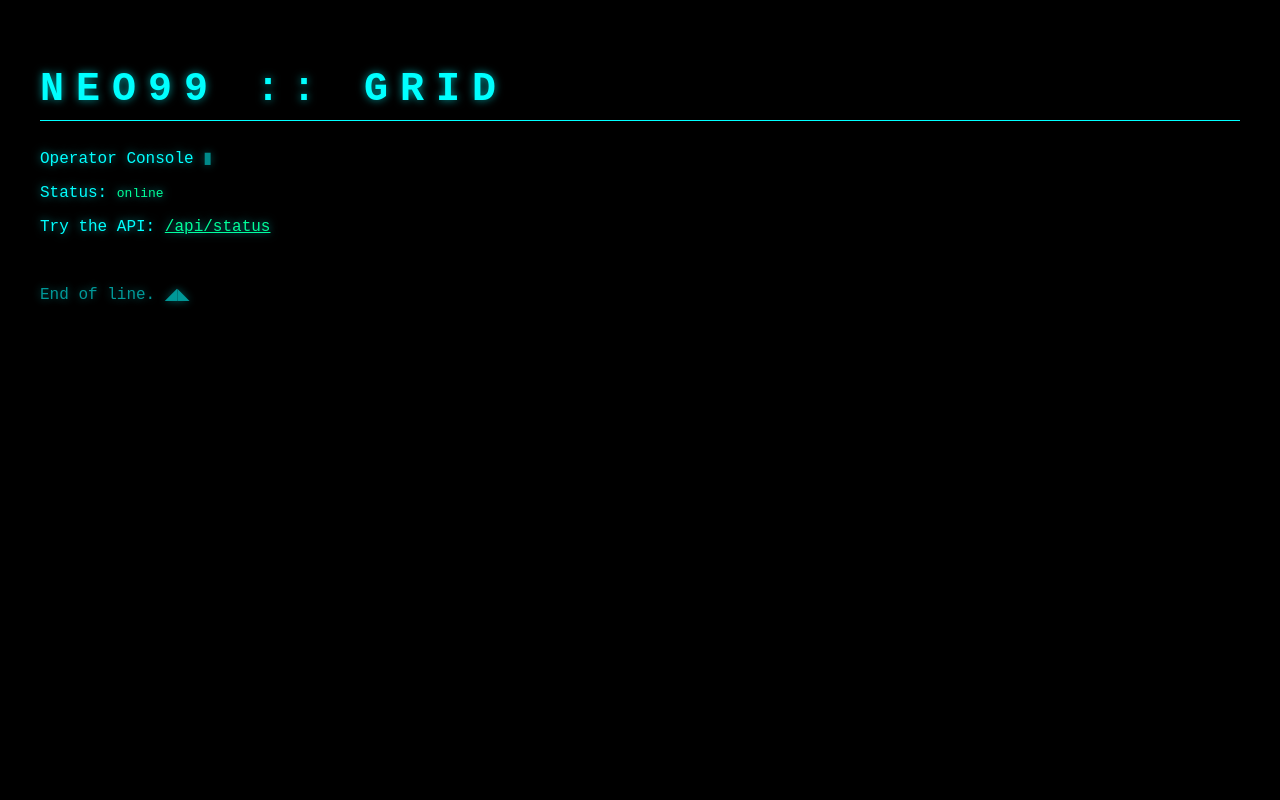
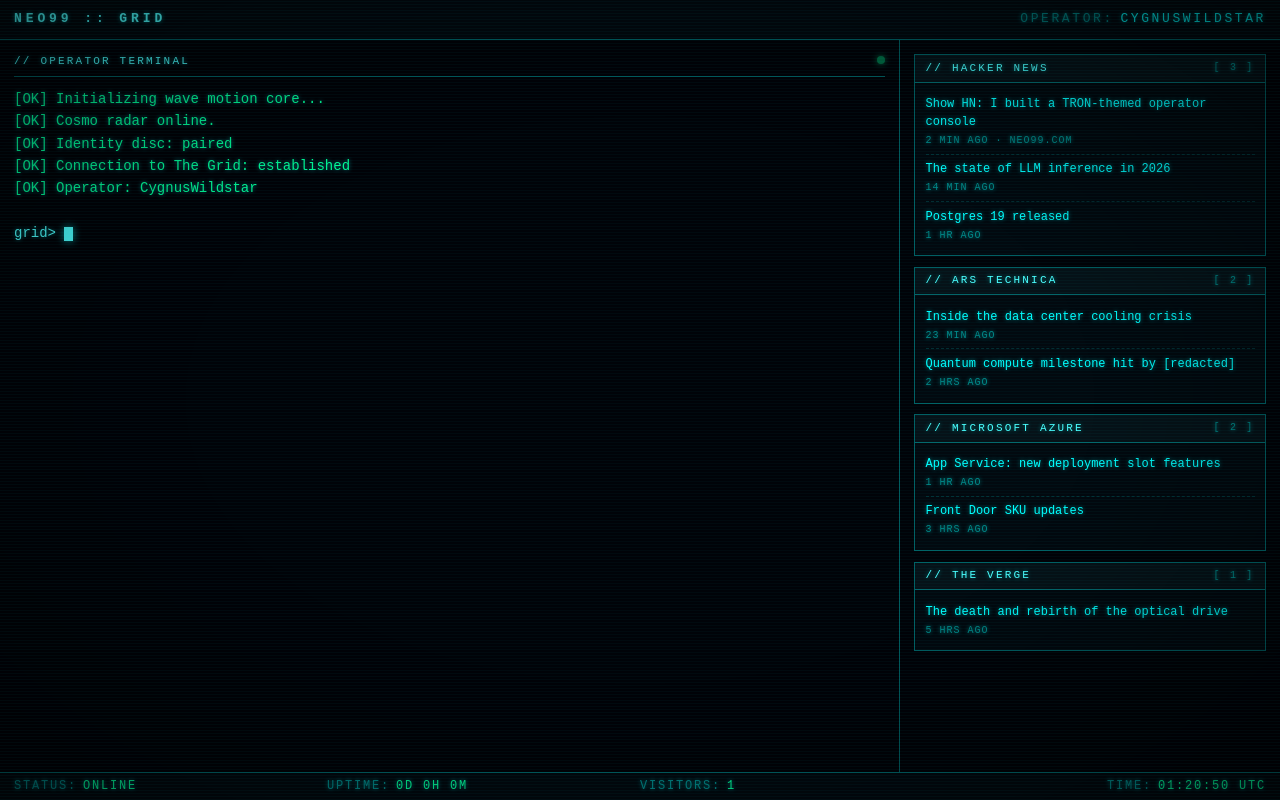
Before and after one commit to CygnusWildstar/neo99-grid, a website: page public/index.html in a window 1280 px wide. Drawn offline with Linux system fonts and the light colour scheme.

Commit message:
feat(ui): cyberpunk console layout shell (Pass 1)
- public/css/grid.css: CSS variable design tokens, TRON cyan palette
- Two-column grid: terminal pane (left) + feed pane (right)
- Top status bar with NEO99 branding and operator callsign
- Bottom status bar with live clock and uptime
- Scanline overlay + vignette for CRT aesthetic
- Pulsing status indicator, blinking cursor, glow effects
- Sequential boot-in animation for placeholder text
- Placeholder feed cards: HN / Ars / Azure / The Verge
- public/js/clock.js: live UTC clock + uptime ticker

Terminal pane currently shows static boot text + cursor.
Pass 2 will replace this with a real xterm.js terminal.

```diff
--- /dev/null
+++ b/public/css/grid.css
@@ -0,0 +1,329 @@
+/* ==========================================================
+   NEO99 :: GRID — Cyberpunk Operator Console
+   Pass 1: Layout shell + TRON Legacy aesthetic
+   Operator: CygnusWildstar
+   ========================================================== */
+
+/* ---- Design tokens ---- */
+:root {
+    /* Palette — TRON Legacy cyan */
+    --cyan:           #00ffff;
+    --cyan-bright:    #4dffff;
+    --cyan-dim:       #008888;
+    --cyan-deep:      #003333;
+    --green:          #00ff99;
+    --amber:          #ffaa00;        /* reserved for warnings */
+    --red:            #ff3355;        /* reserved for errors */
+
+    --bg-base:        #000308;        /* almost-black with a hint of blue */
+    --bg-panel:       #02090f;
+    --bg-panel-hi:    #061218;
+
+    --border:         rgba(0, 255, 255, 0.35);
+    --border-bright:  rgba(0, 255, 255, 0.7);
+
+    --glow-sm:        0 0 4px rgba(0, 255, 255, 0.5);
+    --glow-md:        0 0 8px rgba(0, 255, 255, 0.6);
+    --glow-lg:        0 0 16px rgba(0, 255, 255, 0.5);
+
+    /* Typography */
+    --font-mono:      'Courier New', 'Consolas', 'Monaco', monospace;
+    --font-display:   'Courier New', 'Consolas', 'Monaco', monospace;
+}
+
+/* ---- Reset / base ---- */
+*, *::before, *::after {
+    box-sizing: border-box;
+    margin: 0;
+    padding: 0;
+}
+
+html, body {
+    height: 100%;
+    overflow: hidden;
+    background: var(--bg-base);
+    color: var(--cyan);
+    font-family: var(--font-mono);
+    font-size: 14px;
+    line-height: 1.4;
+    text-shadow: var(--glow-sm);
+    -webkit-font-smoothing: antialiased;
+}
+
+/* ---- Scanline overlay (subtle CRT effect) ---- */
+body::before {
+    content: '';
+    position: fixed;
+    inset: 0;
+    background: repeating-linear-gradient(
+        0deg,
+        rgba(0, 255, 255, 0.03) 0px,
+        rgba(0, 255, 255, 0.03) 1px,
+        transparent 1px,
+        transparent 3px
+    );
+    pointer-events: none;
+    z-index: 9999;
+}
+
+/* ---- Vignette (darken edges) ---- */
+body::after {
+    content: '';
+    position: fixed;
+    inset: 0;
+    background: radial-gradient(
+        ellipse at center,
+        transparent 50%,
+        rgba(0, 0, 0, 0.5) 100%
+    );
+    pointer-events: none;
+    z-index: 9998;
+}
+
+/* ==========================================================
+   LAYOUT
+   ========================================================== */
+
+.grid-shell {
+    display: grid;
+    grid-template-rows: 40px 1fr 28px;
+    grid-template-columns: 1fr;
+    height: 100vh;
+    width: 100vw;
+}
+
+/* ---- Top status bar ---- */
+.bar-top {
+    display: grid;
+    grid-template-columns: 1fr auto;
+    align-items: center;
+    padding: 0 1rem;
+    border-bottom: 1px solid var(--border);
+    background: var(--bg-panel);
+    text-transform: uppercase;
+    letter-spacing: 0.2em;
+    font-size: 13px;
+}
+
+.bar-top .brand {
+    color: var(--cyan-bright);
+    font-weight: bold;
+    letter-spacing: 0.3em;
+}
+
+.bar-top .operator {
+    color: var(--cyan);
+    opacity: 0.85;
+}
+
+.bar-top .operator .label {
+    color: var(--cyan-dim);
+    margin-right: 0.5em;
+}
+
+/* ---- Bottom status bar ---- */
+.bar-bottom {
+    display: grid;
+    grid-template-columns: repeat(4, 1fr);
+    align-items: center;
+    padding: 0 1rem;
+    border-top: 1px solid var(--border);
+    background: var(--bg-panel);
+    font-size: 12px;
+    letter-spacing: 0.15em;
+    text-transform: uppercase;
+}
+
+.bar-bottom .stat {
+    color: var(--cyan);
+}
+
+.bar-bottom .stat .label {
+    color: var(--cyan-dim);
+    margin-right: 0.5em;
+}
+
+.bar-bottom .stat .value {
+    color: var(--green);
+}
+
+/* ---- Main content area ---- */
+.main {
+    display: grid;
+    grid-template-columns: 1fr 380px;
+    gap: 1px;
+    background: var(--border);          /* the gap shows as a cyan seam */
+    overflow: hidden;
+}
+
+/* ---- Terminal pane (left) ---- */
+.terminal-pane {
+    background: var(--bg-base);
+    padding: 1rem;
+    overflow: hidden;
+    position: relative;
+}
+
+.pane-header {
+    display: flex;
+    align-items: center;
+    justify-content: space-between;
+    padding-bottom: 0.5rem;
+    margin-bottom: 0.75rem;
+    border-bottom: 1px solid var(--border);
+    text-transform: uppercase;
+    letter-spacing: 0.2em;
+    font-size: 11px;
+    color: var(--cyan-dim);
+}
+
+.pane-header .title {
+    color: var(--cyan-bright);
+}
+
+.pane-header .indicator {
+    display: inline-block;
+    width: 8px;
+    height: 8px;
+    border-radius: 50%;
+    background: var(--green);
+    box-shadow: 0 0 6px var(--green);
+    animation: pulse 2s ease-in-out infinite;
+}
+
+@keyframes pulse {
+    0%, 100% { opacity: 1; }
+    50%      { opacity: 0.4; }
+}
+
+/* ---- Terminal placeholder (Pass 2 will replace this with xterm.js) ---- */
+.terminal-placeholder {
+    font-family: var(--font-mono);
+    color: var(--green);
+    line-height: 1.6;
+}
+
+.terminal-placeholder .prompt {
+    color: var(--cyan-bright);
+}
+
+.terminal-placeholder .cursor {
+    display: inline-block;
+    width: 0.6em;
+    height: 1em;
+    background: var(--cyan-bright);
+    vertical-align: text-bottom;
+    animation: blink 1s steps(1) infinite;
+    box-shadow: var(--glow-md);
+}
+
+@keyframes blink {
+    50% { opacity: 0; }
+}
+
+/* ---- Feed pane (right) ---- */
+.feed-pane {
+    background: var(--bg-base);
+    padding: 1rem;
+    overflow-y: auto;
+    display: flex;
+    flex-direction: column;
+    gap: 0.75rem;
+}
+
+.feed-card {
+    border: 1px solid var(--border);
+    background: var(--bg-panel);
+    overflow: hidden;
+}
+
+.feed-card .card-header {
+    padding: 0.4rem 0.75rem;
+    background: var(--bg-panel-hi);
+    border-bottom: 1px solid var(--border);
+    text-transform: uppercase;
+    letter-spacing: 0.2em;
+    font-size: 11px;
+    color: var(--cyan-bright);
+    display: flex;
+    align-items: center;
+    justify-content: space-between;
+}
+
+.feed-card .card-header .source {
+    color: var(--cyan-bright);
+}
+
+.feed-card .card-header .count {
+    color: var(--cyan-dim);
+    font-size: 10px;
+}
+
+.feed-card .card-body {
+    padding: 0.5rem 0.75rem;
+    font-size: 12px;
+    line-height: 1.5;
+}
+
+.feed-item {
+    padding: 0.4rem 0;
+    border-bottom: 1px dashed rgba(0, 255, 255, 0.15);
+    color: var(--cyan);
+    cursor: pointer;
+    transition: color 150ms ease, text-shadow 150ms ease;
+}
+
+.feed-item:last-child {
+    border-bottom: none;
+}
+
+.feed-item:hover {
+    color: var(--cyan-bright);
+    text-shadow: var(--glow-md);
+}
+
+.feed-item .meta {
+    display: block;
+    margin-top: 2px;
+    font-size: 10px;
+    color: var(--cyan-dim);
+    text-transform: uppercase;
+    letter-spacing: 0.1em;
+}
+
+/* ---- Scrollbar styling ---- */
+.feed-pane::-webkit-scrollbar {
+    width: 8px;
+}
+
+.feed-pane::-webkit-scrollbar-track {
+    background: var(--bg-base);
+}
+
+.feed-pane::-webkit-scrollbar-thumb {
+    background: var(--cyan-deep);
+    border-radius: 0;
+}
+
+.feed-pane::-webkit-scrollbar-thumb:hover {
+    background: var(--cyan-dim);
+}
+
+/* ---- Boot text effect for placeholder lines ---- */
+.boot-line {
+    opacity: 0;
+    animation: boot-in 200ms ease-out forwards;
+}
+
+.boot-line:nth-child(1) { animation-delay: 100ms; }
+.boot-line:nth-child(2) { animation-delay: 400ms; }
+.boot-line:nth-child(3) { animation-delay: 700ms; }
+.boot-line:nth-child(4) { animation-delay: 1000ms; }
+.boot-line:nth-child(5) { animation-delay: 1300ms; }
+.boot-line:nth-child(6) { animation-delay: 1600ms; }
+.boot-line:nth-child(7) { animation-delay: 1900ms; }
+
+@keyframes boot-in {
+    from { opacity: 0; transform: translateY(2px); }
+    to   { opacity: 1; transform: translateY(0); }
+}
--- a/public/index.html
+++ b/public/index.html
@@ -4,36 +4,142 @@
     <meta charset="UTF-8">
     <meta name="viewport" content="width=device-width, initial-scale=1.0">
     <title>NEO99 :: GRID</title>
-    <style>
-        body {
-            background: #000;
-            color: #00ffff;
-            font-family: 'Courier New', monospace;
-            padding: 2rem;
-            text-shadow: 0 0 8px rgba(0, 255, 255, 0.6);
-        }
-        h1 {
-            font-size: 2.5rem;
-            letter-spacing: 0.3em;
-            border-bottom: 1px solid #00ffff;
-            padding-bottom: 0.5rem;
-        }
-        .blink {
-            animation: blink 1.2s infinite;
-        }
-        @keyframes blink {
-            50% { opacity: 0.2; }
-        }
-        code {
-            color: #00ff99;
-        }
-    </style>
+    <link rel="stylesheet" href="/css/grid.css">
 </head>
 <body>
-    <h1>NEO99 :: GRID</h1>
-    <p>Operator Console <span class="blink">▮</span></p>
-    <p>Status: <code>online</code></p>
-    <p>Try the API: <a href="/api/status" style="color: #00ff99;">/api/status</a></p>
-    <p style="margin-top: 3rem; opacity: 0.6;">End of line. ◢◣</p>
+    <div class="grid-shell">
+
+        <!-- ============================================ -->
+        <!-- TOP STATUS BAR                                -->
+        <!-- ============================================ -->
+        <header class="bar-top">
+            <div class="brand">NEO99 :: GRID</div>
+            <div class="operator">
+                <span class="label">Operator:</span>CygnusWildstar
+            </div>
+        </header>
+
+        <!-- ============================================ -->
+        <!-- MAIN — terminal pane + feed pane              -->
+        <!-- ============================================ -->
+        <main class="main">
+
+            <!-- ----- Terminal pane (left) ----- -->
+            <section class="terminal-pane">
+                <div class="pane-header">
+                    <span class="title">// Operator Terminal</span>
+                    <span>
+                        <span class="indicator"></span>
+                    </span>
+                </div>
+
+                <!-- Placeholder boot text. Pass 2 replaces this div with xterm.js -->
+                <div id="terminal" class="terminal-placeholder">
+                    <div class="boot-line">[OK] Initializing wave motion core...</div>
+                    <div class="boot-line">[OK] Cosmo radar online.</div>
+                    <div class="boot-line">[OK] Identity disc: paired</div>
+                    <div class="boot-line">[OK] Connection to The Grid: established</div>
+                    <div class="boot-line">[OK] Operator: CygnusWildstar</div>
+                    <div class="boot-line">&nbsp;</div>
+                    <div class="boot-line"><span class="prompt">grid&gt;</span> <span class="cursor"></span></div>
+                </div>
+            </section>
+
+            <!-- ----- Feed pane (right) ----- -->
+            <aside class="feed-pane">
+
+                <article class="feed-card">
+                    <header class="card-header">
+                        <span class="source">// Hacker News</span>
+                        <span class="count">[ 3 ]</span>
+                    </header>
+                    <div class="card-body">
+                        <div class="feed-item">
+                            Show HN: I built a TRON-themed operator console
+                            <span class="meta">2 min ago · neo99.com</span>
+                        </div>
+                        <div class="feed-item">
+                            The state of LLM inference in 2026
+                            <span class="meta">14 min ago</span>
+                        </div>
+                        <div class="feed-item">
+                            Postgres 19 released
+                            <span class="meta">1 hr ago</span>
+                        </div>
+                    </div>
+                </article>
+
+                <article class="feed-card">
+                    <header class="card-header">
+                        <span class="source">// Ars Technica</span>
+                        <span class="count">[ 2 ]</span>
+                    </header>
+                    <div class="card-body">
+                        <div class="feed-item">
+                            Inside the data center cooling crisis
+                            <span class="meta">23 min ago</span>
+                        </div>
+                        <div class="feed-item">
+                            Quantum compute milestone hit by [redacted]
+                            <span class="meta">2 hrs ago</span>
+                        </div>
+                    </div>
+                </article>
+
+                <article class="feed-card">
+                    <header class="card-header">
+                        <span class="source">// Microsoft Azure</span>
+                        <span class="count">[ 2 ]</span>
+                    </header>
+                    <div class="card-body">
+                        <div class="feed-item">
+                            App Service: new deployment slot features
+                            <span class="meta">1 hr ago</span>
+                        </div>
+                        <div class="feed-item">
+                            Front Door SKU updates
+                            <span class="meta">3 hrs ago</span>
+                        </div>
+                    </div>
+                </article>
+
+                <article class="feed-card">
+                    <header class="card-header">
+                        <span class="source">// The Verge</span>
+                        <span class="count">[ 1 ]</span>
+                    </header>
+                    <div class="card-body">
+                        <div class="feed-item">
+                            The death and rebirth of the optical drive
+                            <span class="meta">5 hrs ago</span>
+                        </div>
+                    </div>
+                </article>
+
+            </aside>
+
+        </main>
+
+        <!-- ============================================ -->
+        <!-- BOTTOM STATUS BAR                             -->
+        <!-- ============================================ -->
+        <footer class="bar-bottom">
+            <div class="stat">
+                <span class="label">Status:</span><span class="value">online</span>
+            </div>
+            <div class="stat">
+                <span class="label">Uptime:</span><span class="value" id="uptime">0d 0h 0m</span>
+            </div>
+            <div class="stat">
+                <span class="label">Visitors:</span><span class="value" id="visitors">1</span>
+            </div>
+            <div class="stat" style="text-align: right;">
+                <span class="label">Time:</span><span class="value" id="clock">--:--:--</span>
+            </div>
+        </footer>
+
+    </div>
+
+    <script src="/js/clock.js"></script>
 </body>
 </html>
--- /dev/null
+++ b/public/js/clock.js
@@ -0,0 +1,42 @@
+// ==========================================================
+//  NEO99 :: GRID — Clock + Uptime
+//  Updates the bottom status bar in real time
+// ==========================================================
+
+(function () {
+    'use strict';
+
+    const $clock   = document.getElementById('clock');
+    const $uptime  = document.getElementById('uptime');
+    const startedAt = Date.now();
+
+    function pad2(n) {
+        return String(n).padStart(2, '0');
+    }
+
+    function tick() {
+        const now = new Date();
+
+        // Clock — HH:MM:SS UTC
+        if ($clock) {
+            $clock.textContent =
+                pad2(now.getUTCHours()) + ':' +
+                pad2(now.getUTCMinutes()) + ':' +
+                pad2(now.getUTCSeconds()) + ' UTC';
+        }
+
+        // Uptime — Xd Xh Xm since page load
+        if ($uptime) {
+            const elapsedMs = Date.now() - startedAt;
+            const elapsedMin = Math.floor(elapsedMs / 60000);
+            const days  = Math.floor(elapsedMin / 1440);
+            const hours = Math.floor((elapsedMin % 1440) / 60);
+            const mins  = elapsedMin % 60;
+            $uptime.textContent = `${days}d ${hours}h ${mins}m`;
+        }
+    }
+
+    // First tick immediately, then every second
+    tick();
+    setInterval(tick, 1000);
+})();
```
